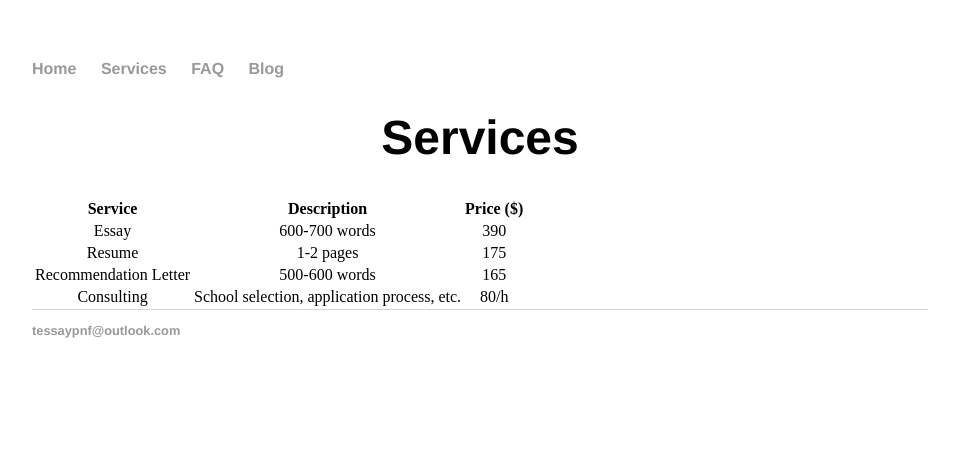
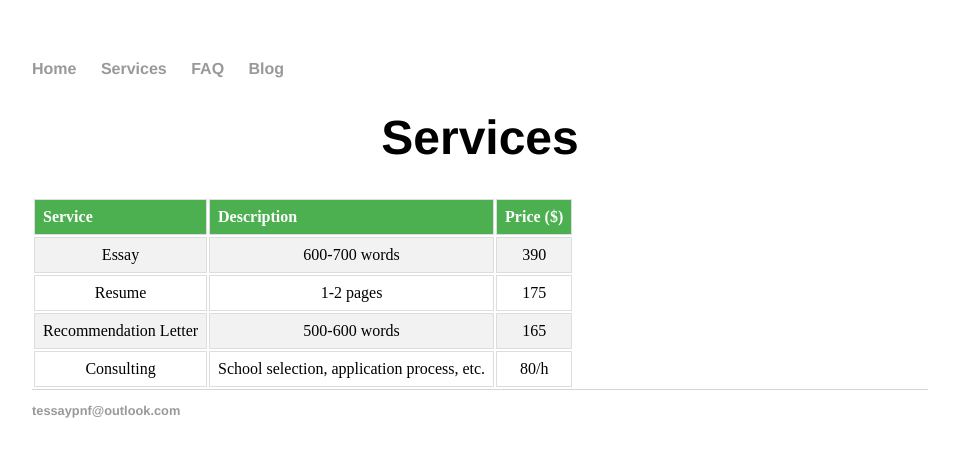
Before and after one commit to RagingTiger/PnFTech.github.io, a Jekyll site: the page built from services/index.html, in a window 1280 px wide. Shown: the top 457 px of the page, without its empty margins (160-1119 px from the left). Built offline with Jekyll 4.4.1, drawn with Linux system fonts in a browser that asks for light colours.

Commit message:
edited services

```diff
--- a/css/main.css
+++ b/css/main.css
@@ -49,3 +49,26 @@ ul.posts li {
 div.blurb {
     text-align: center;
 }
+
+customers {
+  font-family: Arial, Helvetica, sans-serif;
+  border-collapse: collapse;
+  width: 100%;
+}
+
+#customers td, #customers th {
+  border: 1px solid #ddd;
+  padding: 8px;
+}
+
+#customers tr:nth-child(even){background-color: #f2f2f2;}
+
+#customers tr:hover {background-color: #ddd;}
+
+th {
+  padding-top: 12px;
+  padding-bottom: 12px;
+  text-align: left;
+  background-color: #4CAF50;
+  color: white;
+}
```
